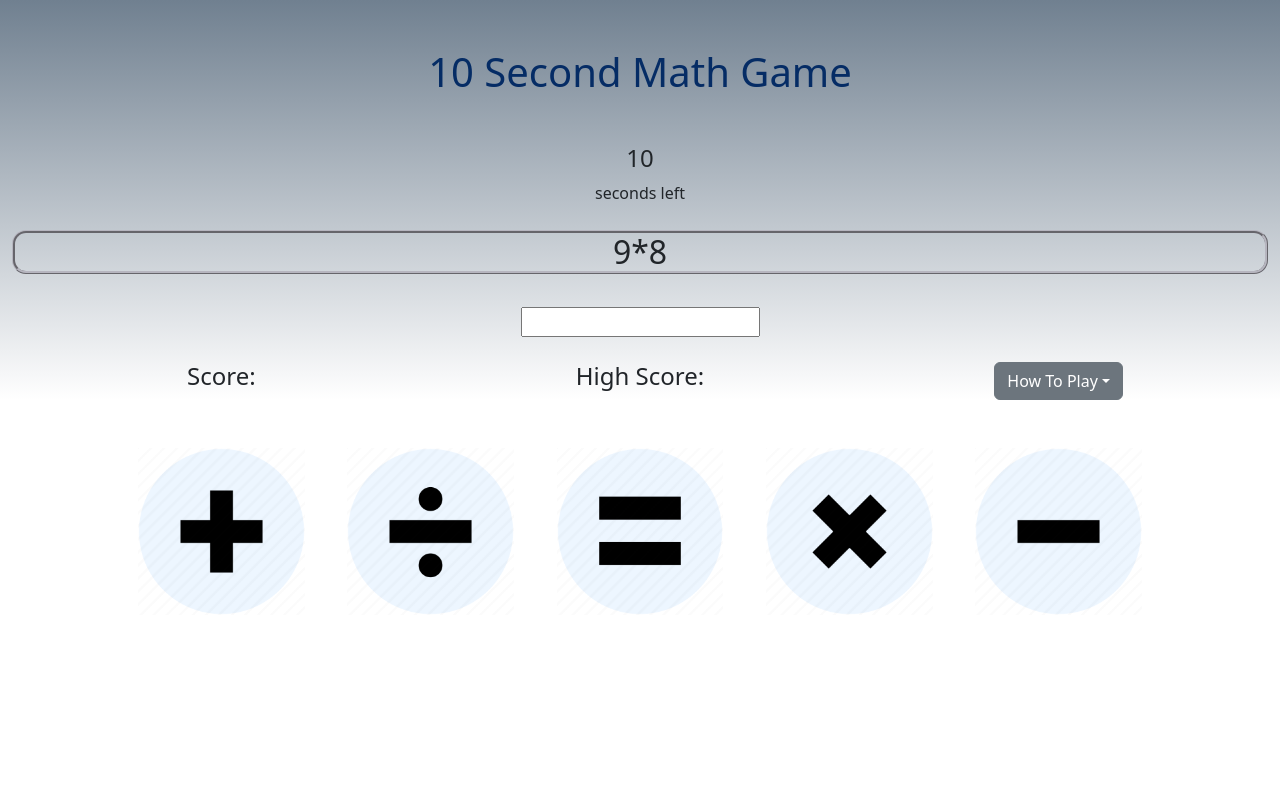
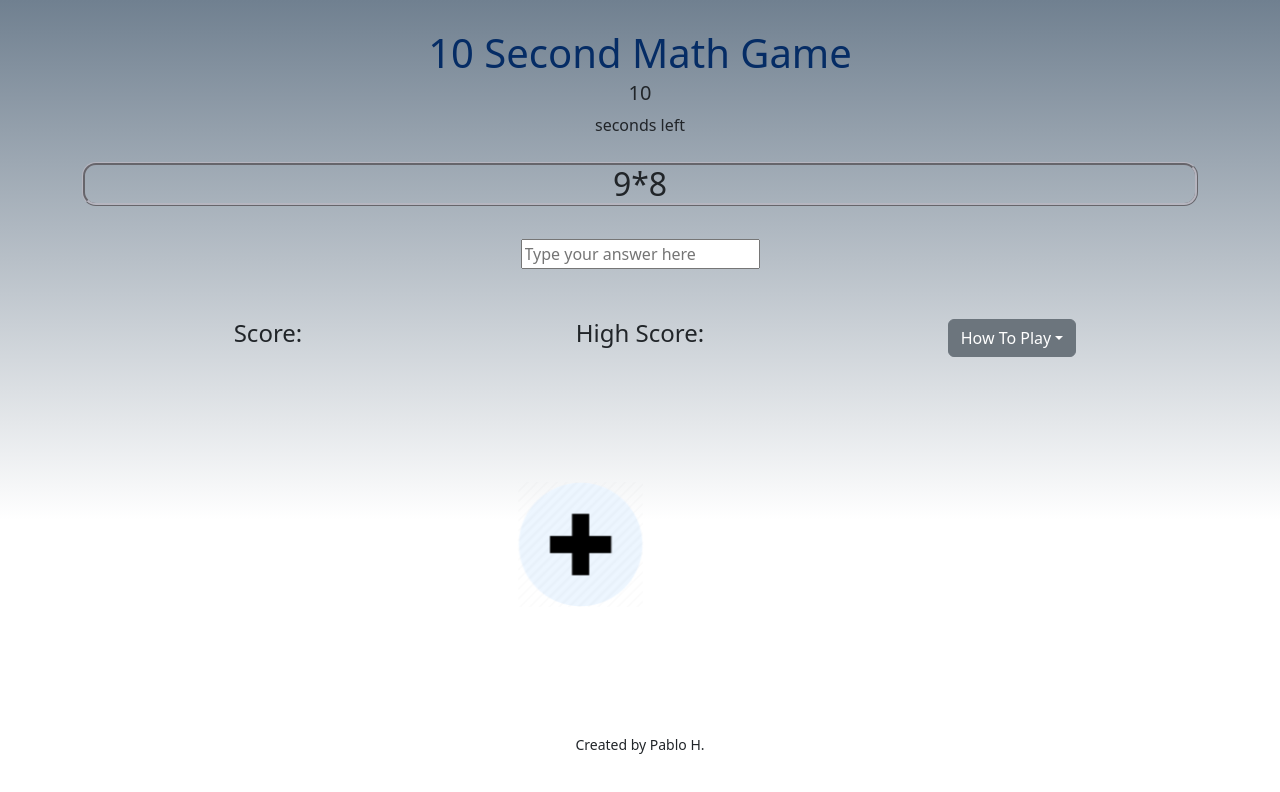
Before and after one commit to PabsFerdinand89/10-Sec-Math-Game, a plain HTML site: page index.html in a window 1280 px wide. Drawn offline with nearby package versions, Linux system fonts and the light colour scheme.

Commit message:
Add files via upload
Random equations were modified to avoid negative numbers and decimals as answers to math problems. Minor stylistic changes were made as well.

```diff
--- a/index.html
+++ b/index.html
@@ -15,21 +15,21 @@
   </head>
 
   <body>
-    <div class="container-fluid text-center">
+    <div class="container text-center">
       <div class="row">
         <div class="col-xs-12">
-          <h1 class="m-5 text-primary-emphasis"><label>10 Second Math Game</label></h1>
+          <h1 class="m-1 text-primary-emphasis"><label>10 Second Math Game</label></h1>
         </div>
         <div class="col-sm-12">
-          <h4 id="time-left">10 </h4>
+          <h5 id="time-left">10 </h5>
           <span>seconds left</span>
         <div class="col-12">
           <h2 id="equation"></h2>
-          <input id="user-input" type="number"/>
+          <input id="user-input" type="number" step="1" placeholder="Type your answer here"/>
         </div>
       </div>
     </div>
-    <div id="scoreArea" class="container-fluid">
+    <div id="scoreArea" class="container">
       <div class="row">
         <div class="col-4 text-center">
           <h4>Score: <span id="score"></span></h4>
@@ -44,21 +44,29 @@
           </ul>
         </div>
       </div>
-    </div>
-  </body>
+    </body>
 
-  <footer>
-    <div class="container-fluid mt-5">
-      <div class="row">
-        <div class="col-sm-1"></div>
-        <div class="col-sm-2"><img src="/addition.png" class="img-fluid"alt="additionOperator"/></div>
-        <div class="col-sm-2"><img src="/division.png" class="img-fuid"alt="divisionOperator"/></div>
-        <div class="col-sm-2"><img src="/equal sign.png" class="img-fluid" alt="equalSign"></div>
-        <div class="col-sm-2"><img src="/multiplication.png" class="img-fluid" alt="multiplicationOperator"/></div>
-        <div class="col-sm-2"><img src="/subtraction.png" class="img-fluid" alt="subtractionOperator"></div>
-        <div class="col-sm-1"></div>
+    <footer class="container-fluid">
+      <div id="carouselAutoplaying" class="carousel slide justify-content-center" data-bs-ride="carousel">
+        <div class="carousel-inner">
+          <div class="carousel-item active">
+            <img src="/addition.png" class="justify-content-center-d-block w-10 h-10" alt="addition operator">
+          </div>
+          <div class="carousel-item">
+            <img src="/division.png" class="justify-content-center-d-block w-10 h-10" alt="division operator">
+          </div>
+          <div class="carousel-item">
+            <img src="/equal sign.png" class="justify-content-center-d-block w-10 h-10" alt="equal sign">
+          </div>
+          <div class="carousel-item">
+            <img src="/multiplication.png" class="justify-content-center-d-block w-10 h-10" alt="equal sign">
+          </div>
+          <div class="carousel-item">
+            <img src="/subtraction.png" class="justify-content-center-d-block w-10 h-10" alt="equal sign">
+          </div>
+        </div>
       </div>
-    </div>
-  </footer>
+      <span><small>Created by Pablo H.</small></span>
+    </footer>
 
 </html>
--- a/script.js
+++ b/script.js
@@ -42,6 +42,7 @@ $(document).ready(function(){
     var question = {};
     var getRandomNumberA = Math.floor(Math.random() * 10) + 1;
     var getRandomNumberB = Math.floor(Math.random() * 10) + 1;
+
     //get random operator
     var opArray = ['+', '-', '*', '/'];
     var getRandomItem = function (arr) {
@@ -54,8 +55,19 @@ $(document).ready(function(){
     question.answer = eval(getRandomNumberA + randomOp + getRandomNumberB);
     question.equation = String(getRandomNumberA) + String(randomOp) + String(getRandomNumberB);
 
+    if (randomOp === '-') {
+      question.answer = eval((getRandomNumberA + getRandomNumberB) - getRandomNumberB);
+      question.equation = String(getRandomNumberA + getRandomNumberB) + '-' + String(getRandomNumberB)
+    }
+
+    if (randomOp === '/') {
+      question.answer = eval((getRandomNumberA * getRandomNumberB) / getRandomNumberB);
+      question.equation = String(getRandomNumberA * getRandomNumberB) + '/' + String(getRandomNumberB);
+    }
+
     return question;
   };
+
 
 
   var renderNewQuestion = function () {
@@ -79,4 +91,5 @@ $(document).ready(function(){
   });
 
   renderNewQuestion();
+
 });
--- a/style.css
+++ b/style.css
@@ -1,5 +1,5 @@
 html {
-  height: 100%;
+  height: 130%;
   width: 100%;
 }
 
@@ -9,6 +9,11 @@ body {
 
 h1 {
   color: rgb(9, 69, 118);
+}
+
+#carouselAutoplaying {
+  height: 250%;
+
 }
 
 #equation {
@@ -33,5 +38,6 @@ ul {
 }
 
 img {
-  width: 90%;
+  width: 125px;
+  margin: 125px;
 }
```
